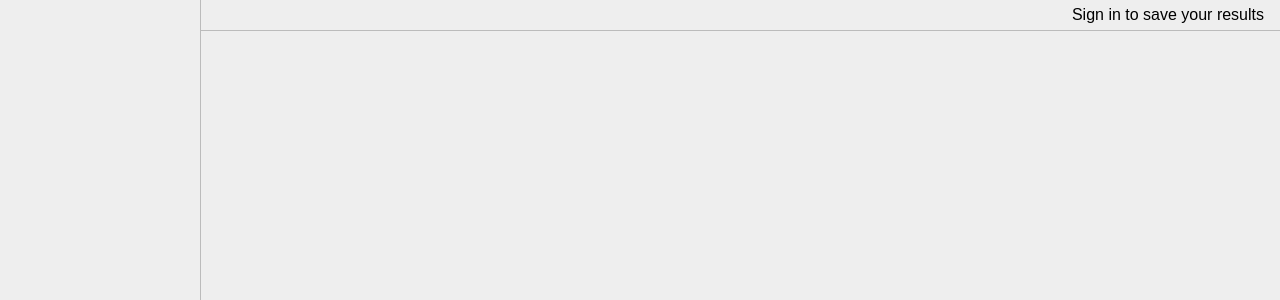
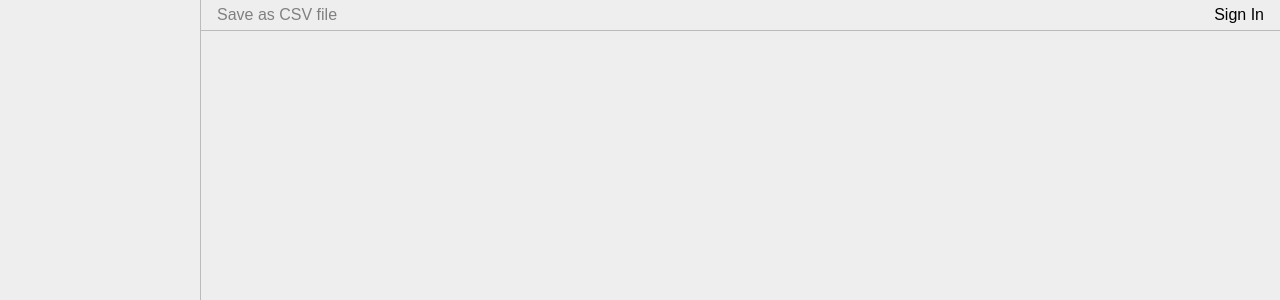
Before and after one commit to gentlespoon/USCIS-Case-Status-Checker, an Angular app: page / in a window 1280 px wide. Shown: the top 300 px of the page. Built offline with nearby package versions, Linux system fonts and the light colour scheme.

Commit message:
UI update

```diff
--- a/src/app/components/home/home.component.html
+++ b/src/app/components/home/home.component.html
@@ -1,13 +1,16 @@
 <div class="sidePanel">
-
+  <label></label>
 </div>
 <div class="mainPanel">
   <div class="actionBar">
+    <!-- <div class="btn btn-saveToCloud" (click)="saveResultsToCloud()" [class.disabled]="!sessionService.token">Save Results</div> -->
+    <div class="btn btn-saveAsCSV" (click)="saveResultsAsCSV()" [class.disabled]="!sessionService.token">Save as CSV file</div>
 
-    <div class="btn btn-session btn-signIn" *ngIf="!sessionService.token" (click)="sessionService.signIn()">Sign in to save your results</div>
+    <!-- session buttons -->
+    <div class="btn btn-session btn-signIn" *ngIf="!sessionService.token" (click)="sessionService.signIn()">Sign In</div>
 
     <div class="btn btn-session btn-signOut" *ngIf="sessionService.token" (click)="sessionService.signOut()">Sign Out</div>
-    <div class="btn btn-session btn-profile" *ngIf="sessionService.token" (click)="sessionService.userProfile()">{{ sessionService.username }}</div>
+    <div class="btn btn-session btn-profile" *ngIf="sessionService.token" (click)="sessionService.userProfile()">{{ sessionService.username ? sessionService.username : sessionService.email }}</div>
   </div>
 
 </div>
--- a/src/app/components/home/home.component.scss
+++ b/src/app/components/home/home.component.scss
@@ -28,6 +28,7 @@
 }
 
 .btn {
+  display: inline-block;
   height: 30px;
   line-height: 100%;
   padding: 0 1em;
@@ -41,3 +42,9 @@
 .btn-session {
   float: right;
 }
+
+
+.btn.disabled {
+  color: gray;
+  cursor: not-allowed;
+}
--- a/src/app/components/home/home.component.ts
+++ b/src/app/components/home/home.component.ts
@@ -15,4 +15,8 @@ export class HomeComponent implements OnInit {
   ngOnInit() {
   }
 
+  saveResultsAsCSV(): void {
+
+  }
+
 }
```
Also changed, not shown: src/app/services/uscis.service.ts (+10 -0 lines).
